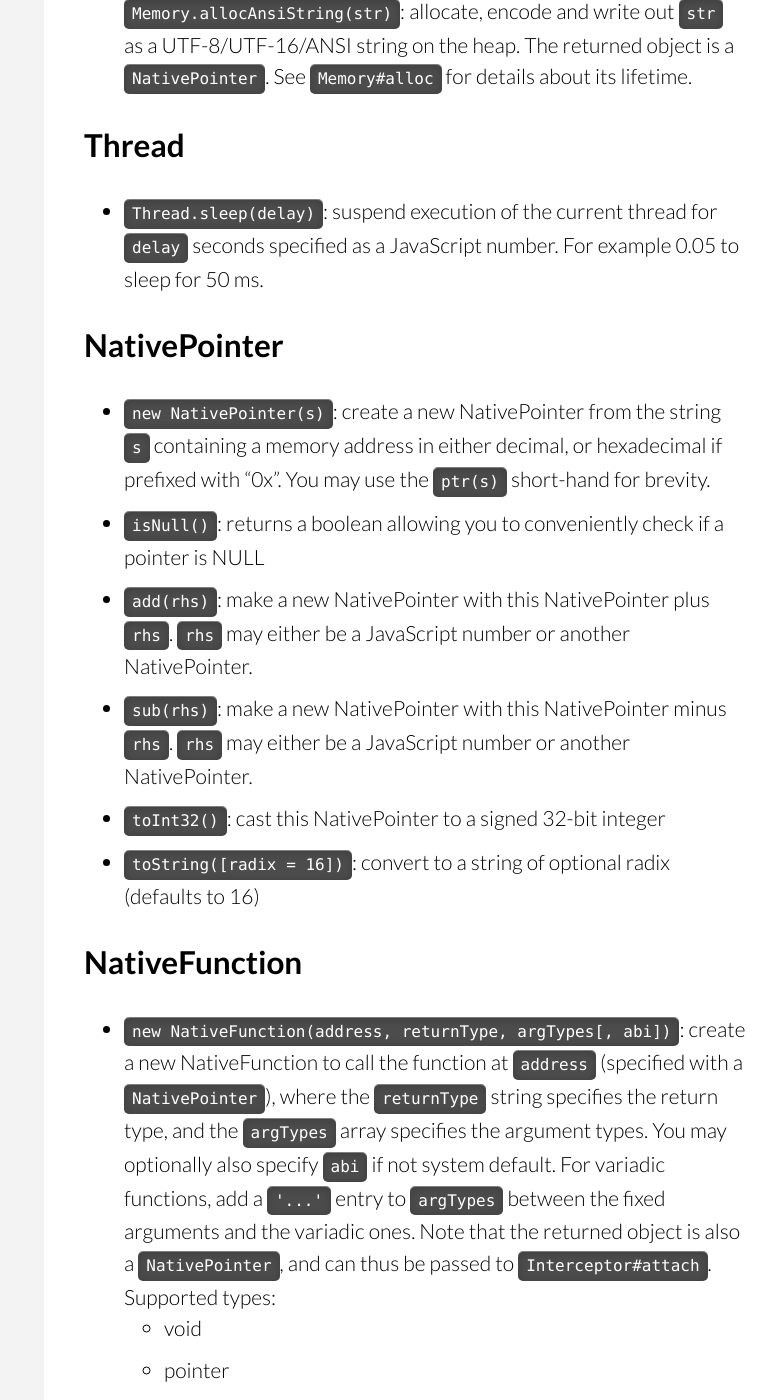
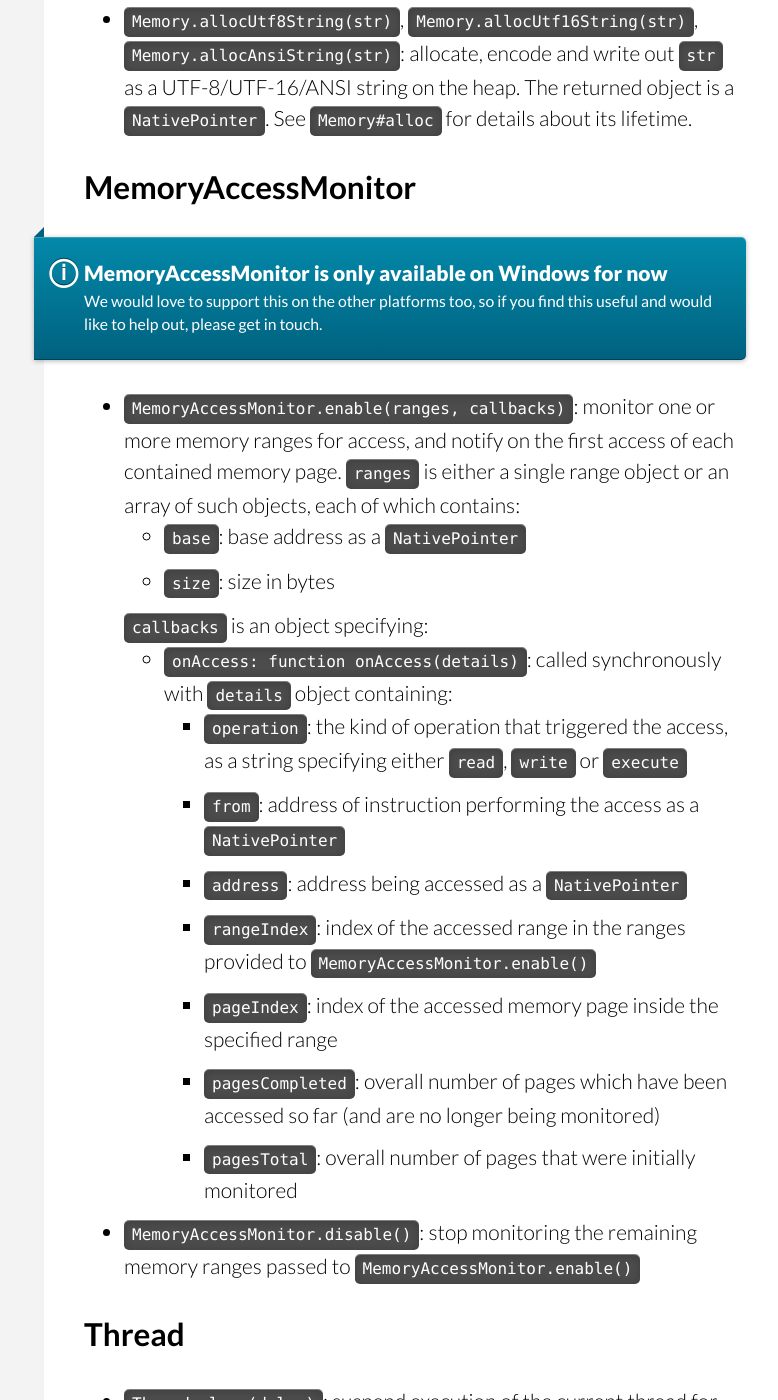
Before and after one commit to frida/frida-website, a Jekyll site: the page built from docs/javascript-api.md, in a window 1280 px wide and 1400 px high, scrolled down 8352 px. Shown: the whole window, without its empty margins (127-905 px from the left). Built offline with Jekyll 4.4.1, drawn with Linux system fonts in a browser that asks for light colours; some web fonts are replaced.

Commit message:
Add `MemoryAccessMonitor` to the API reference

```diff
--- a/docs/javascript-api.md
+++ b/docs/javascript-api.md
@@ -13,6 +13,7 @@ permalink: /docs/javascript-api/
   * [Process](#process)
   * [Module](#module)
   * [Memory](#memory)
+  * [MemoryAccessMonitor](#memoryaccessmonitor)
   * [Thread](#thread)
   * [NativePointer](#nativepointer)
   * [NativeFunction](#nativefunction)
@@ -294,6 +295,45 @@ Memory.protect(ptr("0x1234"), 4096, 'rw-');
     allocate, encode and write out `str` as a UTF-8/UTF-16/ANSI string on the
     heap. The returned object is a `NativePointer`. See `Memory#alloc` for
     details about its lifetime.
+
+
+## MemoryAccessMonitor
+
+<div class="note info">
+  <h5>MemoryAccessMonitor is only available on Windows for now</h5>
+  <p>
+    We would love to support this on the other platforms too, so if you find
+    this useful and would like to help out, please get in touch.
+  </p>
+</div>
+
++   `MemoryAccessMonitor.enable(ranges, callbacks)`: monitor one or more memory
+    ranges for access, and notify on the first access of each contained memory
+    page. `ranges` is either a single range object or an array of such objects,
+    each of which contains:
+
+    -   `base`: base address as a `NativePointer`
+    -   `size`: size in bytes
+
+    `callbacks` is an object specifying:
+
+    -   `onAccess: function onAccess(details)`: called synchronously with
+        `details` object containing:
+        -   `operation`: the kind of operation that triggered the access, as a
+            string specifying either `read`, `write` or `execute`
+        -   `from`: address of instruction performing the access as a
+            `NativePointer`
+        -   `address`: address being accessed as a `NativePointer`
+        -   `rangeIndex`: index of the accessed range in the ranges provided to
+            `MemoryAccessMonitor.enable()`
+        -   `pageIndex`: index of the accessed memory page inside the specified
+            range
+        -   `pagesCompleted`: overall number of pages which have been accessed
+            so far (and are no longer being monitored)
+        -   `pagesTotal`: overall number of pages that were initially monitored
+
++   `MemoryAccessMonitor.disable()`: stop monitoring the remaining memory ranges
+    passed to `MemoryAccessMonitor.enable()`
 
 
 ## Thread
```
